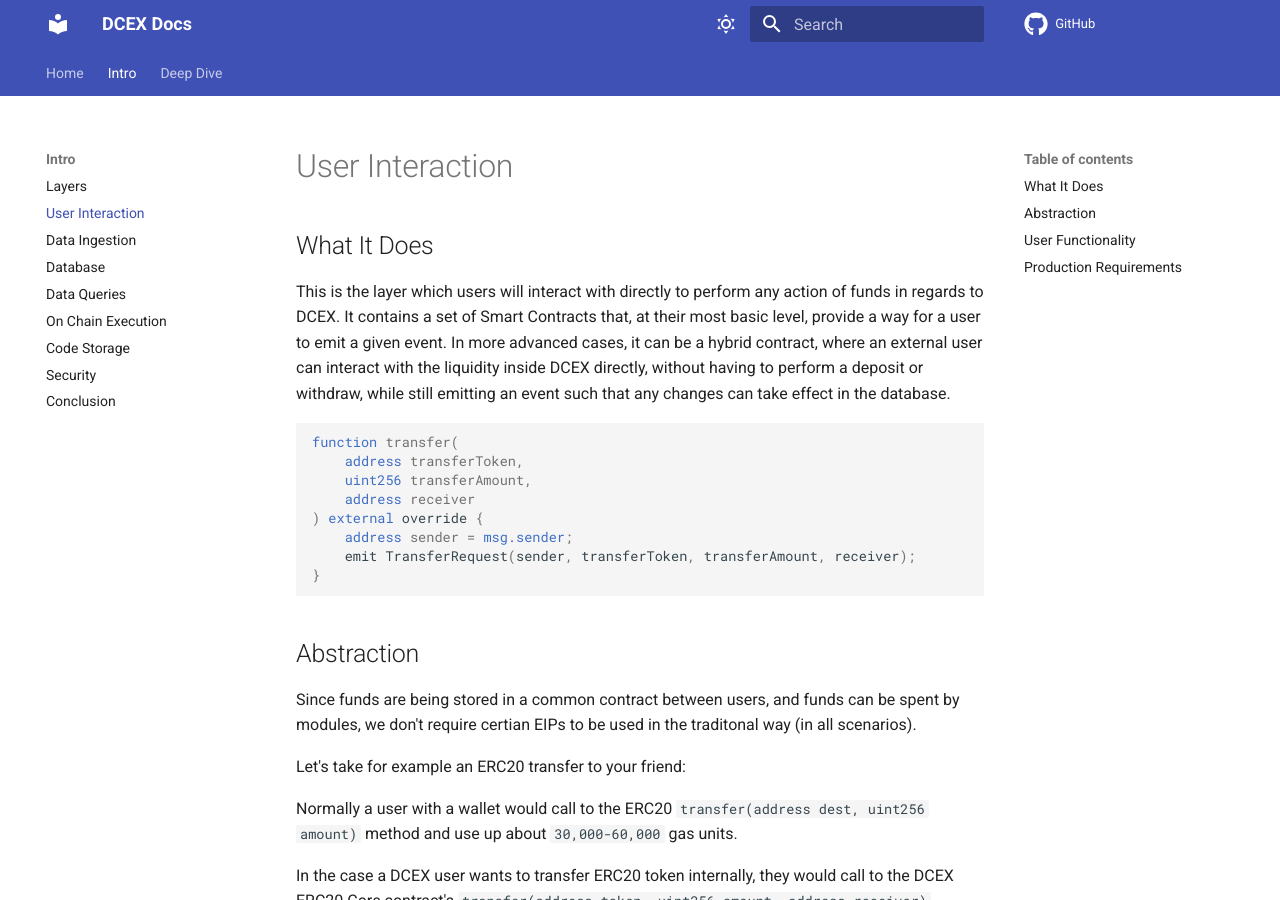
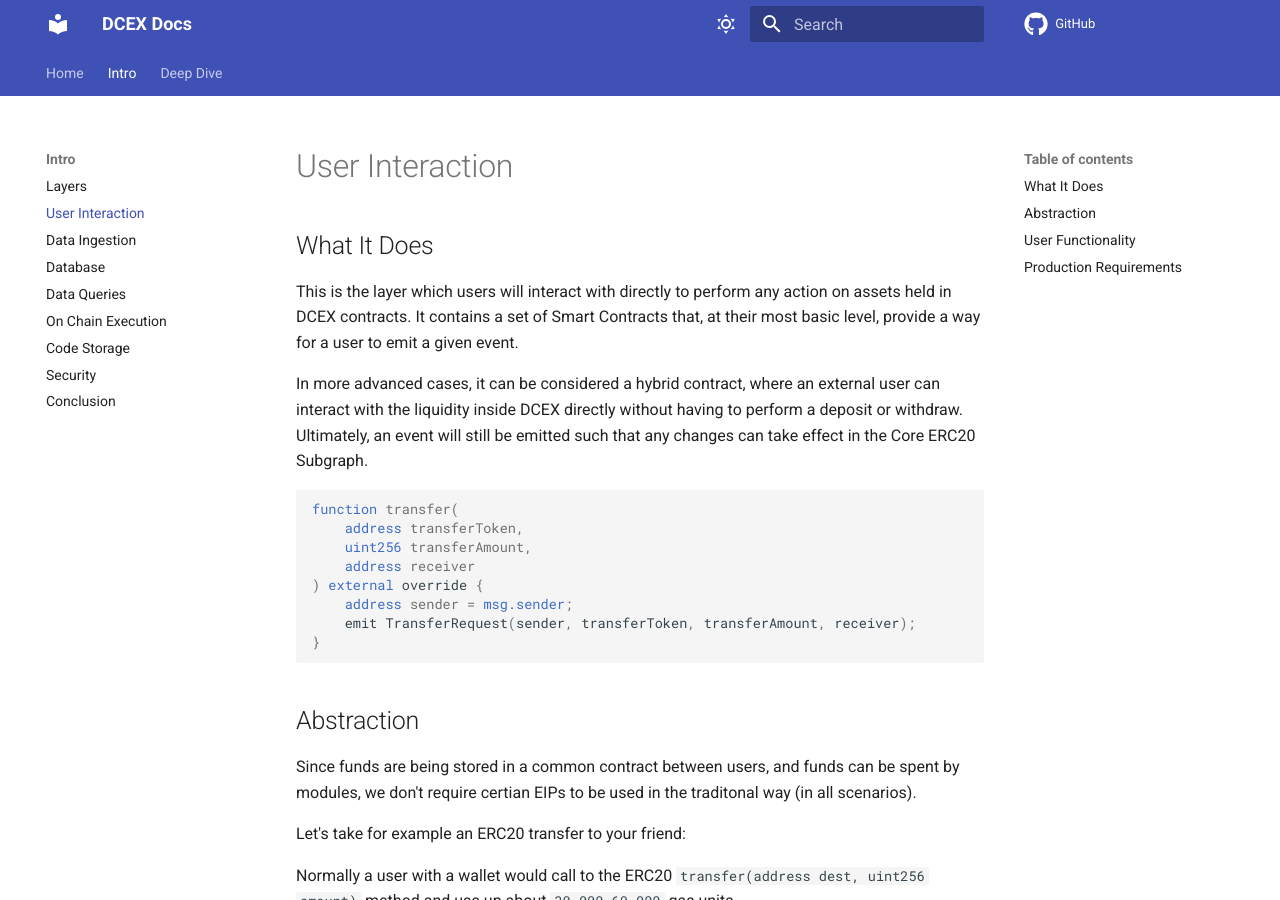
Before and after one commit to poolshark-protocol/docs, an MkDocs documentation site: the page built from docs/intro/layers/user-interaction.md, in a window 1280 px wide and 900 px high. Built offline with MkDocs 1.6.1 and Material for MkDocs 9.7.7, drawn with Linux system fonts in a browser that asks for light colours; comment, search, counter and statistics services are not loaded.

Commit message:
second pass through user interaction layer

````diff
--- a/docs/intro/layers/user-interaction.md
+++ b/docs/intro/layers/user-interaction.md
@@ -2,7 +2,9 @@
 
 ## What It Does
 
-This is the layer which users will interact with directly to perform any action of funds in regards to DCEX. It contains a set of Smart Contracts that, at their most basic level, provide a way for a user to emit a given event. In more advanced cases, it can be a hybrid contract, where an external user can interact with the liquidity inside DCEX directly, without having to perform a deposit or withdraw, while still emitting an event such that any changes can take effect in the database.
+This is the layer which users will interact with directly to perform any action on assets held in DCEX contracts. It contains a set of Smart Contracts that, at their most basic level, provide a way for a user to emit a given event.
+
+In more advanced cases, it can be considered a hybrid contract, where an external user can interact with the liquidity inside DCEX directly without having to perform a deposit or withdraw. Ultimately, an event will still be emitted such that any changes can take effect in the Core ERC20 Subgraph.
 
 ```solidity
 function transfer(
````
